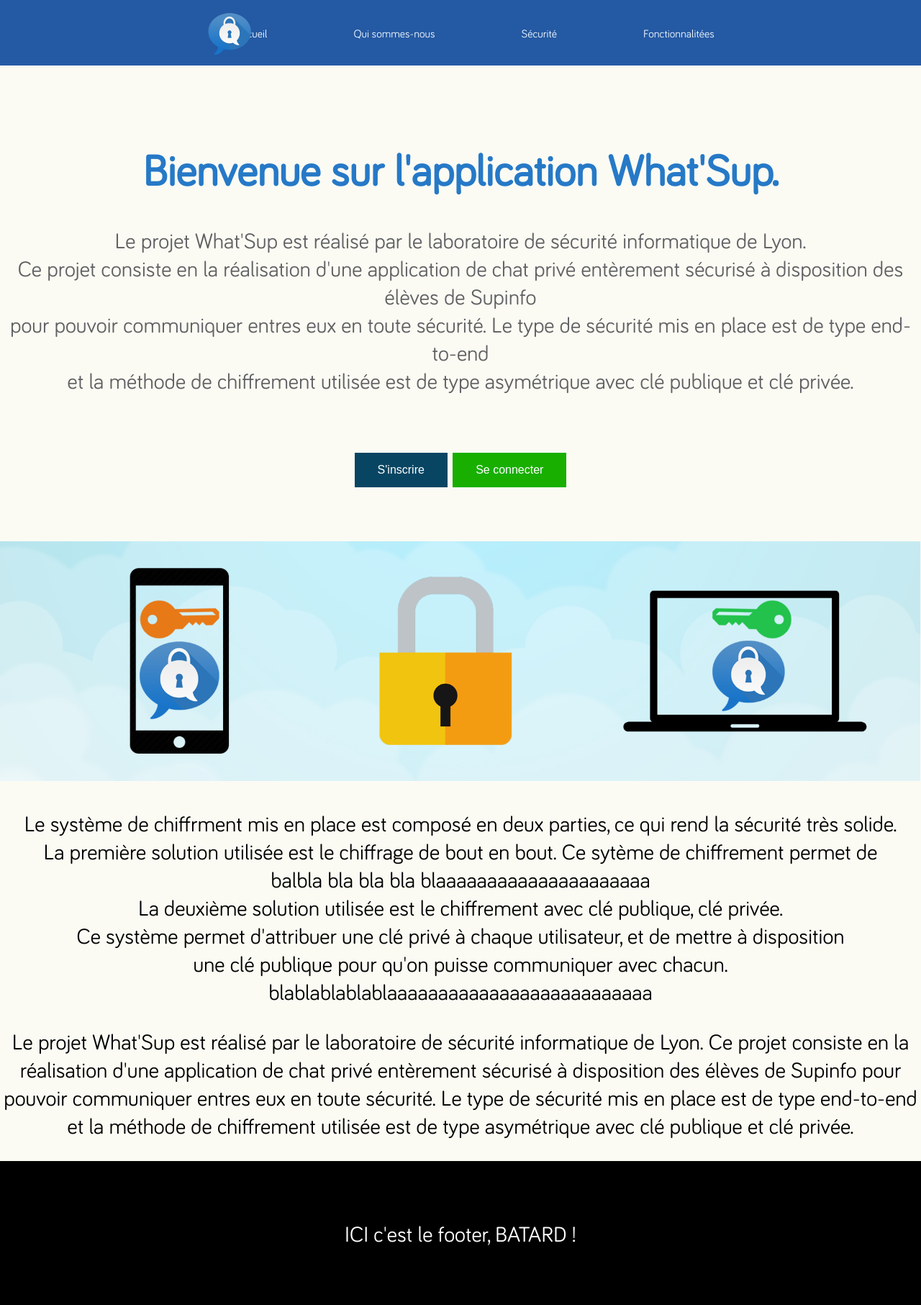
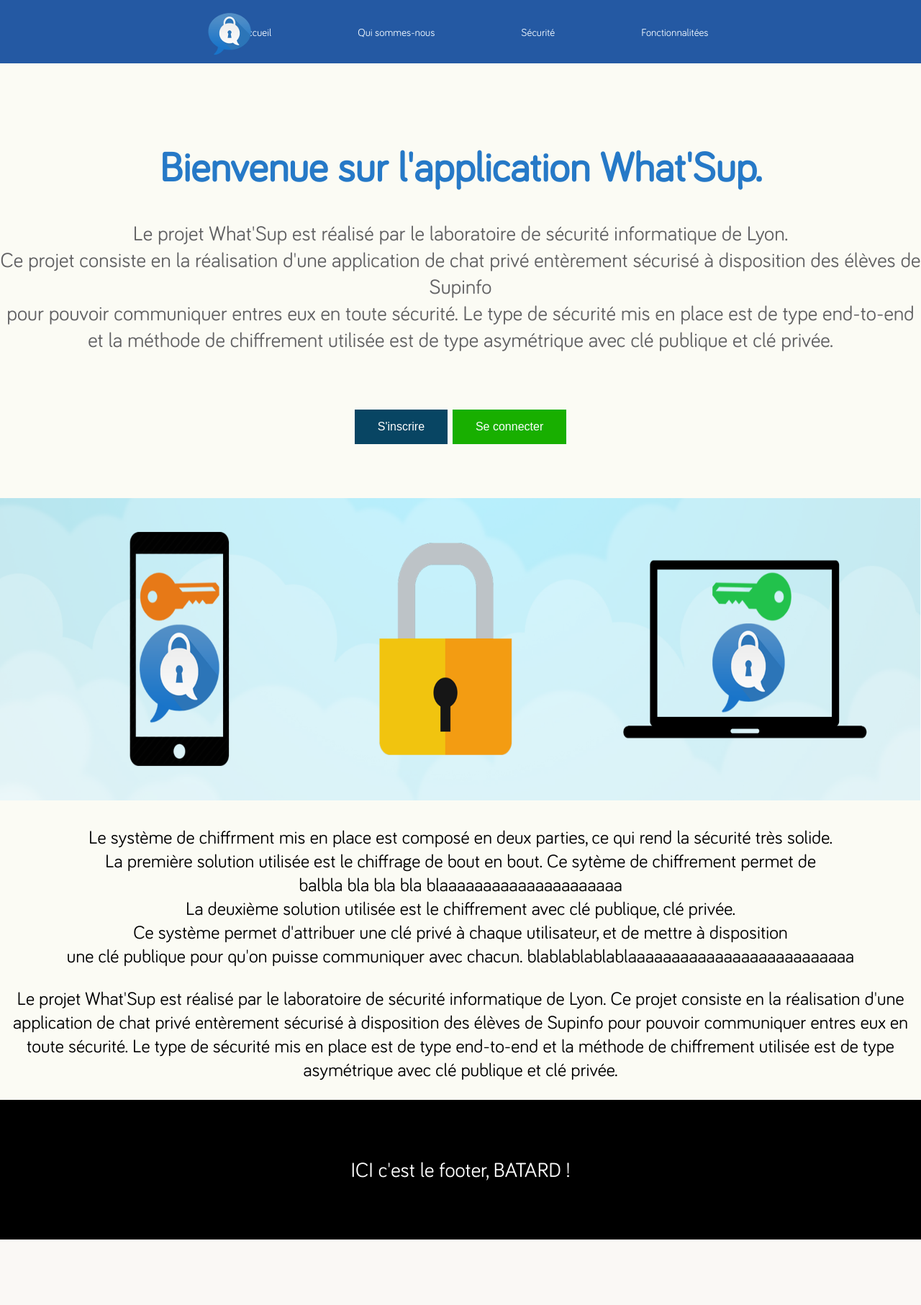
Before and after one commit to Dramelac/What-s-Sup, a Django app: page / in a window 1280 px wide. Shown: the whole page at 72% size. After the commit the page ends 1722 px from the top, so only its background shows below. Run offline with Django 3.2, Linux system fonts and the light colour scheme; some libraries are stand-ins or nearby versions.

Commit message:
réglage des derniers bugs

```diff
--- a/WhatsSupApp/static/accueil.css
+++ b/WhatsSupApp/static/accueil.css
@@ -11,7 +11,7 @@ body{
     vertical-align:baseline;
     text-align: center;
     font-family: Bariol, sans-serif;
-    font-size: 1.9em;
+    font-size: 1.8em;
     background-color: #fbfbf4;
 }
 
@@ -27,8 +27,8 @@ h1 {
   display: none;
 }
 
-#texte_secuM {
-  display: none;
+#texte_secu, #texte_secuM{
+  font-size: 0.9em;
 }
 
 .nav_menu{
@@ -121,7 +121,8 @@ h1 {
 
 #banniere_securité{
     margin-top: 75px;
-    width: 100%
+    width: 100%;
+    height: 420px;
 }
 
 #banniere_securitéM {
--- a/WhatsSupApp/templates/index.html
+++ b/WhatsSupApp/templates/index.html
@@ -51,7 +51,7 @@
 
     </div>
 
-    <div = id="frontbase1">
+    <div id="frontbase1">
 
       <div id="texte_sécurité">
           <img src="{% static "banniere_securité_what'sup.png" %}" alt="image_sécurité" id="banniere_securité">
@@ -66,11 +66,11 @@
               blablablablablaaaaaaaaaaaaaaaaaaaaaaaaaa
           </p>
 
-          <p id"texte_secuM">
+          <p id="texte_secuM">
             Le projet What'Sup est réalisé par le laboratoire de sécurité informatique de Lyon.
-Ce projet consiste en la réalisation d'une application de chat privé entèrement sécurisé à disposition des élèves de Supinfo
-pour pouvoir communiquer entres eux en toute sécurité. Le type de sécurité mis en place est de type end-to-end
-et la méthode de chiffrement utilisée est de type asymétrique avec clé publique et clé privée.
+            Ce projet consiste en la réalisation d'une application de chat privé entèrement sécurisé à disposition des élèves de Supinfo
+            pour pouvoir communiquer entres eux en toute sécurité. Le type de sécurité mis en place est de type end-to-end
+            et la méthode de chiffrement utilisée est de type asymétrique avec clé publique et clé privée.
           </p>
 
       </div>
```
